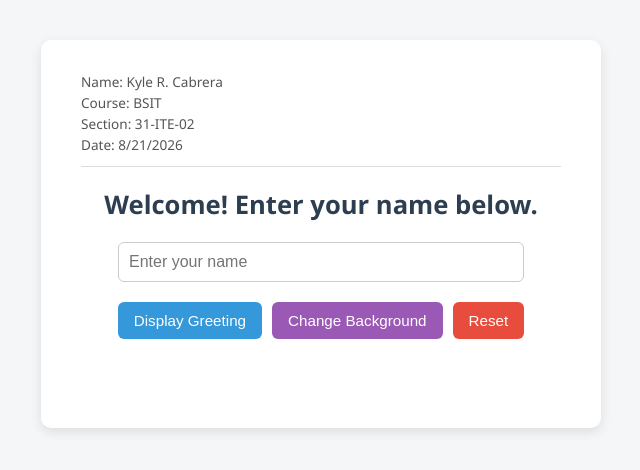
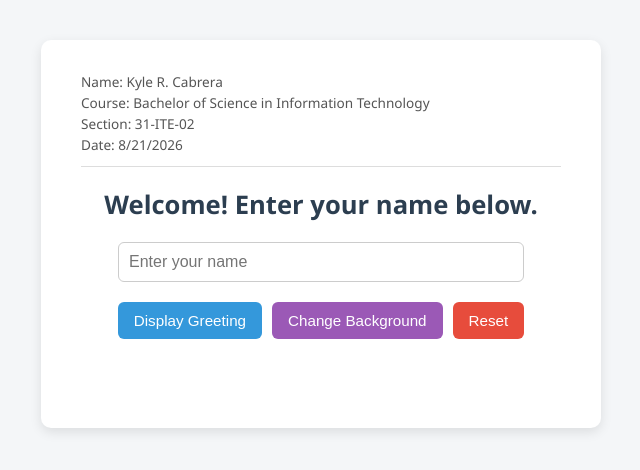
Before and after one commit to Ryorioo/Kyle_BasicPageEvent, a plain HTML site: page index.html in a window 1280 px wide. Shown: the whole page, without its empty margins (319-959 px from the left). Drawn offline with Linux system fonts and the light colour scheme.

Commit message:
update commit

```diff
--- a/index.html
+++ b/index.html
@@ -5,39 +5,32 @@
   <meta name="viewport" content="width=device-width, initial-scale=1.0" />
   <title>Basic Event-Driven Webpage</title>
   <link rel="stylesheet" href="style.css" />
+  <script src="script.js" defer></script>
 </head>
 <body>
 
-  <!-- Page container -->
   <div id="pageContainer">
 
-    <!-- Student info -->
     <div id="studentInfo">
       <p>Name: Kyle R. Cabrera</p>
-      <p>Course: BSIT</p>
+      <p>Course: Bachelor of Science in Information Technology</p>
       <p>Section: 31-ITE-02</p>
       <p>Date: 8/21/2026</p>
     </div>
 
-    <!-- Heading that gets updated by the greeting/reset handlers -->
     <h1 id="mainHeading">Welcome! Enter your name below.</h1>
 
-    <!-- Name input field (source of the input event) -->
     <input type="text" id="nameInput" placeholder="Enter your name" />
 
-    <!-- Buttons (sources of click and mouseover events) -->
     <div id="buttonGroup">
       <button id="greetingButton">Display Greeting</button>
       <button id="backgroundButton">Change Background</button>
       <button id="resetButton">Reset</button>
     </div>
 
-    <!-- Message area for feedback and the live input display -->
     <p id="messageArea"></p>
 
   </div>
 
-  <!-- External JS file, deferred so the DOM is ready before it runs -->
-  <script src="script.js" defer></script>
 </body>
 </html>
--- a/style.css
+++ b/style.css
@@ -1,4 +1,3 @@
-/* ===== General page styling ===== */
 body {
   margin: 0;
   padding: 0;
```
Also changed, not shown: script.js (+0 -17 lines).
